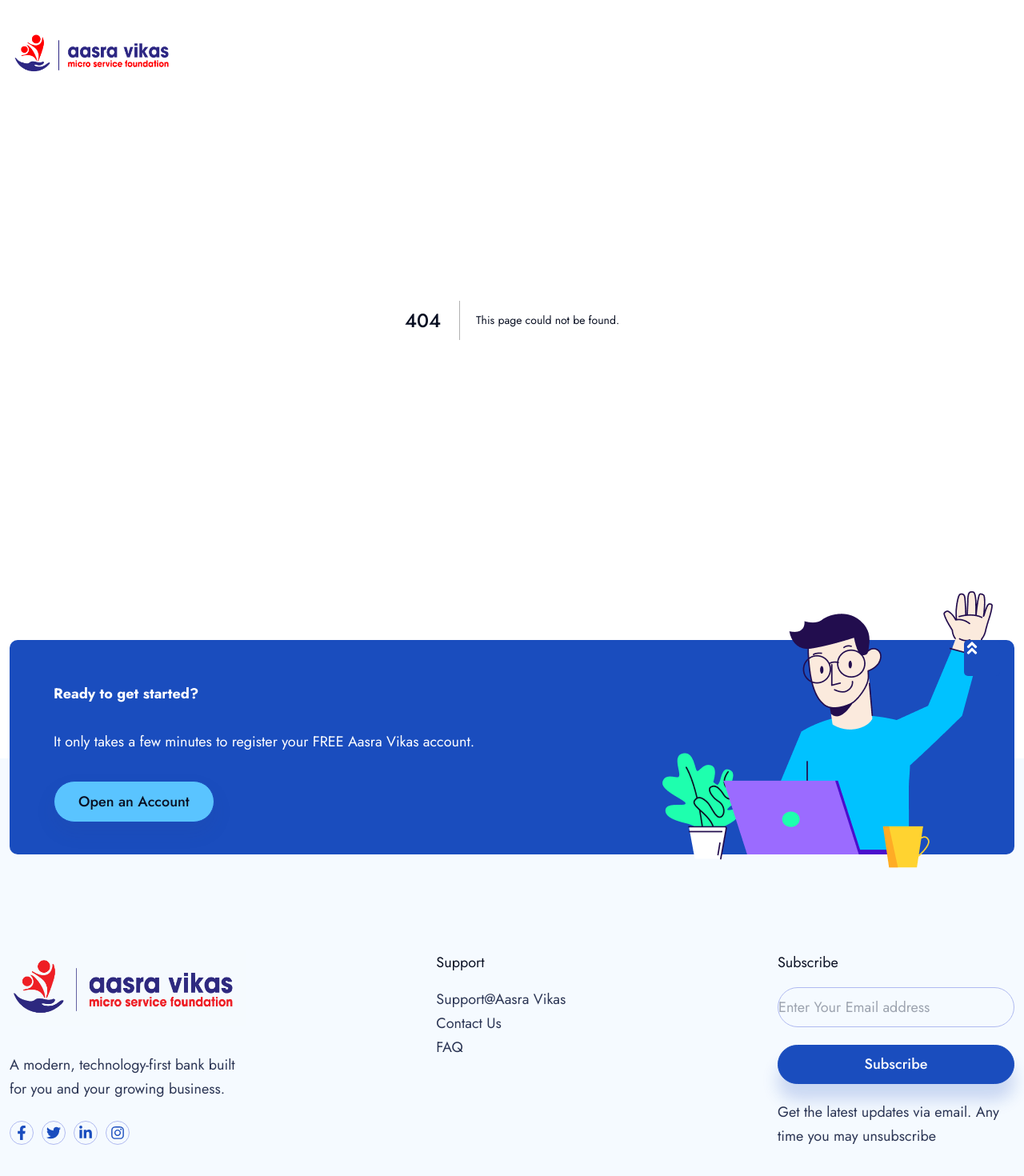
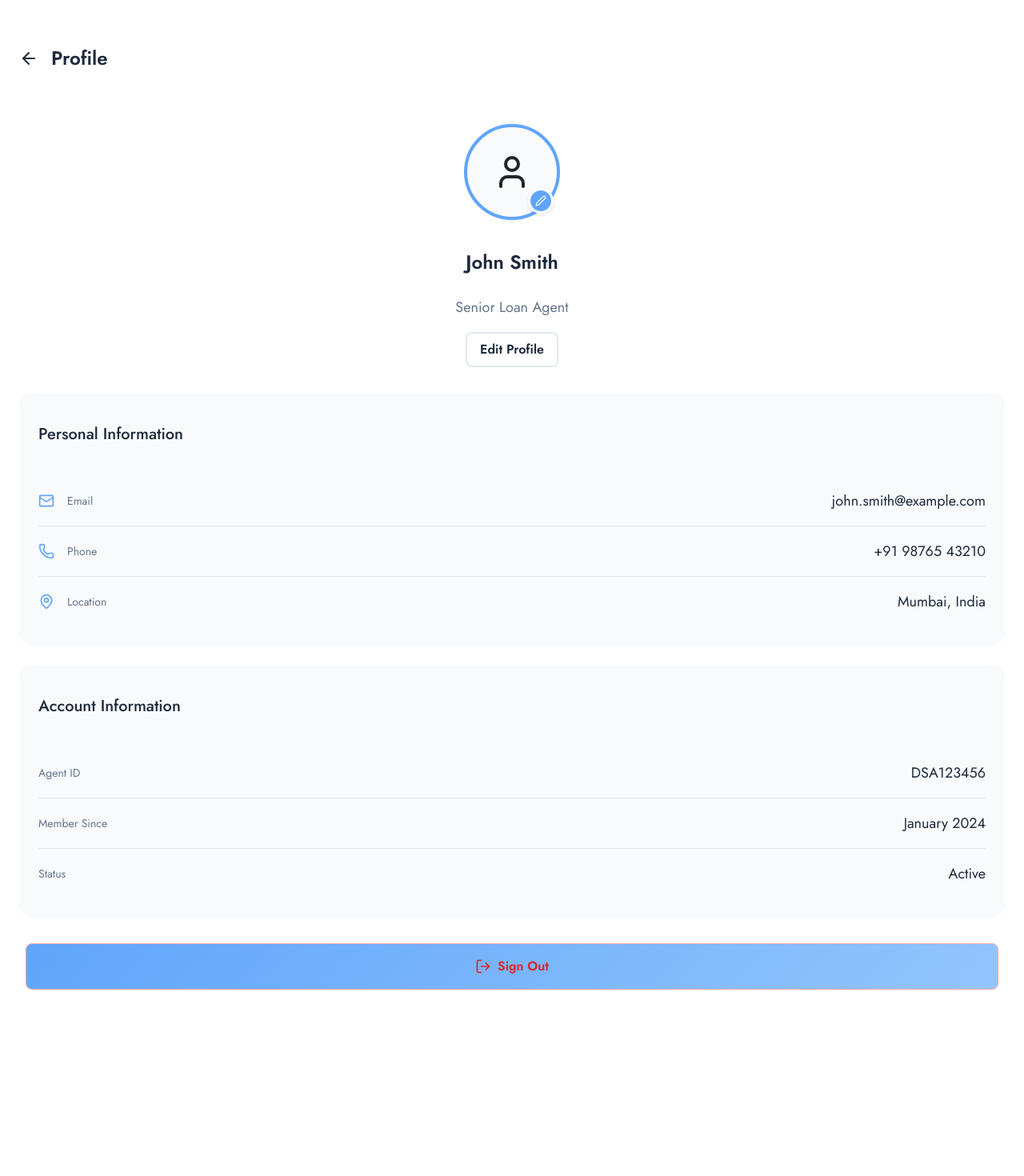
Before and after one commit to nelsondrew/aasra-vikas, a Next.js app: page /profile in a window 1280 px wide. Before the commit this address had no page. Shown: the top 1470 px of the page at 80% size. After the commit the page ends 1261 px from the top, so only its background shows below. Built offline with nearby package versions, Linux system fonts and the light colour scheme.

Commit message:
Profile screen

```diff
--- /dev/null
+++ b/components/dsa-components/profile/ProfileScreen.tsx
@@ -0,0 +1,235 @@
+import React from 'react';
+import styled from 'styled-components';
+import { ArrowLeft, User, Mail, Phone, MapPin, Edit2, LogOut } from 'lucide-react';
+import { Button } from '../common/Button';
+
+const ProfileContainer = styled.div`
+  min-height: 100vh;
+  background-color: #FFFFFF;
+  padding: 1.5rem;
+`;
+
+const Header = styled.div`
+  display: flex;
+  align-items: center;
+  gap: 1rem;
+  margin-bottom: 2rem;
+`;
+
+const BackButton = styled.button`
+  color: #1E293B;
+  display: flex;
+  align-items: center;
+  background: transparent;
+`;
+
+const Title = styled.h1`
+  font-size: 1.5rem;
+  font-weight: 600;
+  color: #1E293B;
+  margin-top: 0px !important;
+`;
+
+const ProfileHeader = styled.div`
+  display: flex;
+  flex-direction: column;
+  align-items: center;
+  margin-bottom: 2rem;
+`;
+
+const ProfilePicture = styled.div`
+  width: 120px;
+  height: 120px;
+  border-radius: 50%;
+  background-color: #F8FAFC;
+  display: flex;
+  align-items: center;
+  justify-content: center;
+  margin-bottom: 1rem;
+  position: relative;
+  border: 4px solid #60A5FA;
+
+  .edit-button {
+    position: absolute;
+    bottom: 4px;
+    right: 4px;
+    background-color: #60A5FA;
+    color: white;
+    width: 32px;
+    height: 32px;
+    border-radius: 50%;
+    cursor: pointer;
+    display: flex;
+    align-items: center;
+    justify-content: center;
+    border: 3px solid #FFFFFF;
+    box-shadow: 0 2px 4px rgba(0, 0, 0, 0.1);
+
+    svg {
+      width: 14px;
+      height: 14px;
+    }
+  }
+`;
+
+const ProfileName = styled.h2`
+  font-size: 1.5rem;
+  font-weight: 600;
+  color: #1E293B;
+  margin-bottom: 0.25rem;
+`;
+
+const ProfileRole = styled.p`
+  color: #64748B;
+  margin-bottom: 1rem;
+`;
+
+const Section = styled.div`
+  background-color: #F8FAFC;
+  border-radius: 1rem;
+  padding: 1.5rem;
+  margin-bottom: 1.5rem;
+
+  h3 {
+    font-size: 1.25rem;
+    font-weight: 500;
+    margin-bottom: 1.5rem;
+    color: #1E293B;
+  }
+`;
+
+const InfoItem = styled.div`
+  display: flex;
+  align-items: center;
+  gap: 1rem;
+  padding: 1rem 0;
+  border-bottom: 1px solid #E2E8F0;
+
+  &:last-child {
+    border-bottom: none;
+  }
+
+  .icon {
+    color: #60A5FA;
+  }
+
+  .label {
+    font-size: 0.875rem;
+    color: #64748B;
+  }
+
+  .value {
+    margin-left: auto;
+    color: #1E293B;
+  }
+`;
+
+const LogoutButton = styled(Button)`
+  background-color: #FEE2E2;
+  color: #DC2626;
+  display: flex;
+  align-items: center;
+  justify-content: center;
+  gap: 0.5rem;
+  font-weight: 600;
+  padding: 1rem;
+  border: 1px solid #FCA5A5;
+  box-shadow: 0 1px 2px 0 rgba(0, 0, 0, 0.05);
+  margin-top: 1rem;
+
+  &:hover {
+    background-color: #FEE2E2;
+    border-color: #DC2626;
+  }
+
+  svg {
+    width: 20px;
+    height: 20px;
+  }
+`;
+
+
+const LogoutSection = styled.div`
+  margin-top: 2rem;
+  padding: 0 0.5rem;
+`;
+
+const ProfileScreen: React.FC = () => {
+  const goBack = () => {
+    if (typeof window !== 'undefined') {
+      window.history.back();
+    }
+  };
+
+  const handleLogout = () => {
+    // TODO: Implement logout logic
+    window.location.href = '/dsa-auth';
+  };
+
+  return (
+    <ProfileContainer>
+      <Header>
+        <BackButton onClick={goBack}>
+          <ArrowLeft size={24} />
+        </BackButton>
+        <Title>Profile</Title>
+      </Header>
+
+      <ProfileHeader>
+        <ProfilePicture>
+          <User size={48} />
+          <div className="edit-button">
+            <Edit2 size={16} />
+          </div>
+        </ProfilePicture>
+        <ProfileName>John Smith</ProfileName>
+        <ProfileRole>Senior Loan Agent</ProfileRole>
+        <Button variant="outline">Edit Profile</Button>
+      </ProfileHeader>
+
+      <Section>
+        <h3>Personal Information</h3>
+        <InfoItem>
+          <Mail size={20} className="icon" />
+          <span className="label">Email</span>
+          <span className="value">john.smith@example.com</span>
+        </InfoItem>
+        <InfoItem>
+          <Phone size={20} className="icon" />
+          <span className="label">Phone</span>
+          <span className="value">+91 98765 43210</span>
+        </InfoItem>
+        <InfoItem>
+          <MapPin size={20} className="icon" />
+          <span className="label">Location</span>
+          <span className="value">Mumbai, India</span>
+        </InfoItem>
+      </Section>
+
+      <Section>
+        <h3>Account Information</h3>
+        <InfoItem>
+          <span className="label">Agent ID</span>
+          <span className="value">DSA123456</span>
+        </InfoItem>
+        <InfoItem>
+          <span className="label">Member Since</span>
+          <span className="value">January 2024</span>
+        </InfoItem>
+        <InfoItem>
+          <span className="label">Status</span>
+          <span className="value">Active</span>
+        </InfoItem>
+      </Section>
+
+      <LogoutSection>
+        <LogoutButton fullWidth onClick={handleLogout}>
+          <LogOut size={20} />
+          Sign Out
+        </LogoutButton>
+      </LogoutSection>
+    </ProfileContainer>
+  );
+};
+
+export default ProfileScreen;
--- /dev/null
+++ b/pages/profile.js
@@ -0,0 +1,16 @@
+/*
+*
+Dsa Login Screen Dsa Login flow
+*
+*/
+
+import React from 'react';
+import ProfileScreen from '../components/dsa-components/profile/ProfileScreen';
+
+export default  function ProfilePage () {
+  return <ProfileScreen />;
+};
+
+ProfilePage.getLayout = function getLayout(page) {
+  return <>{page}</>;
+};
```
